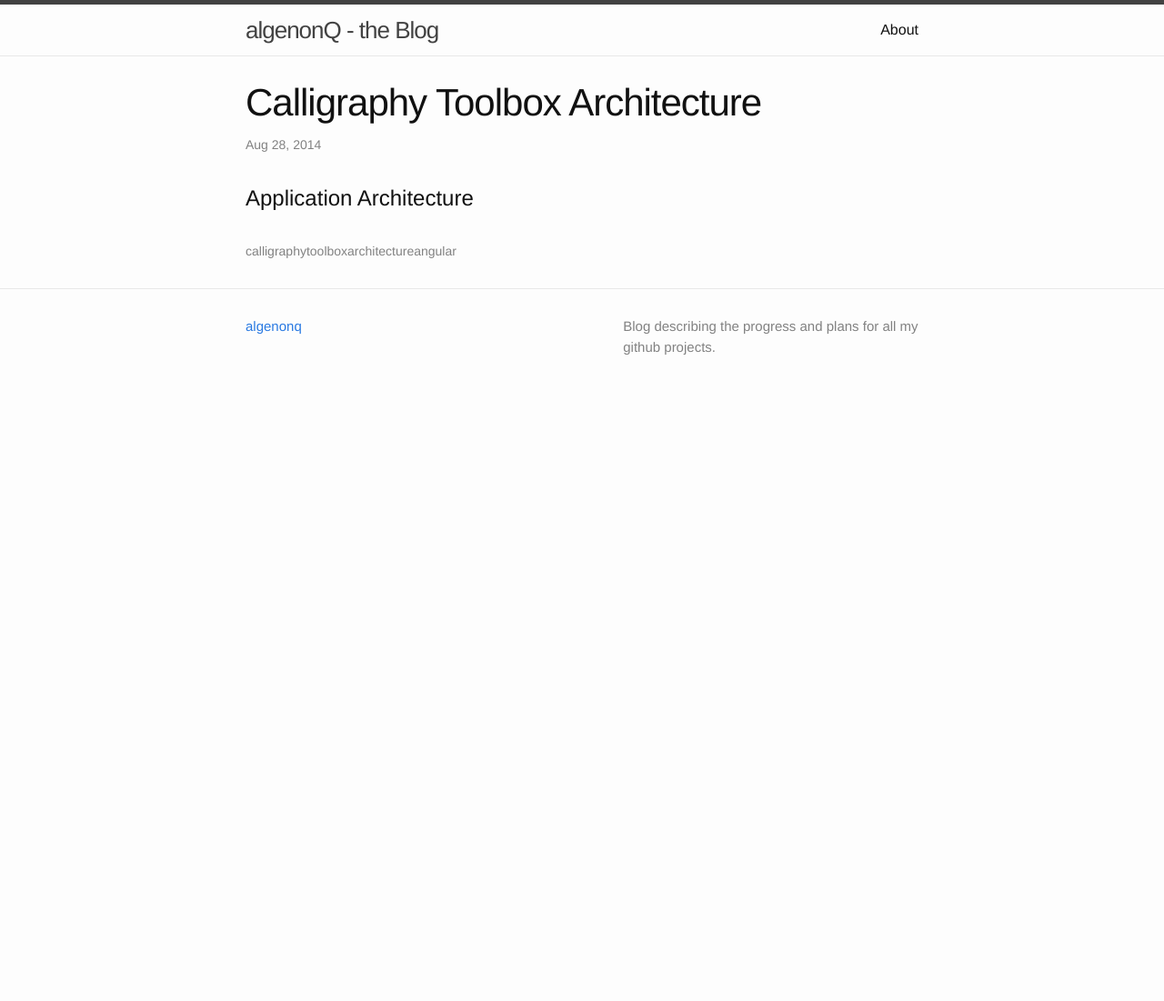
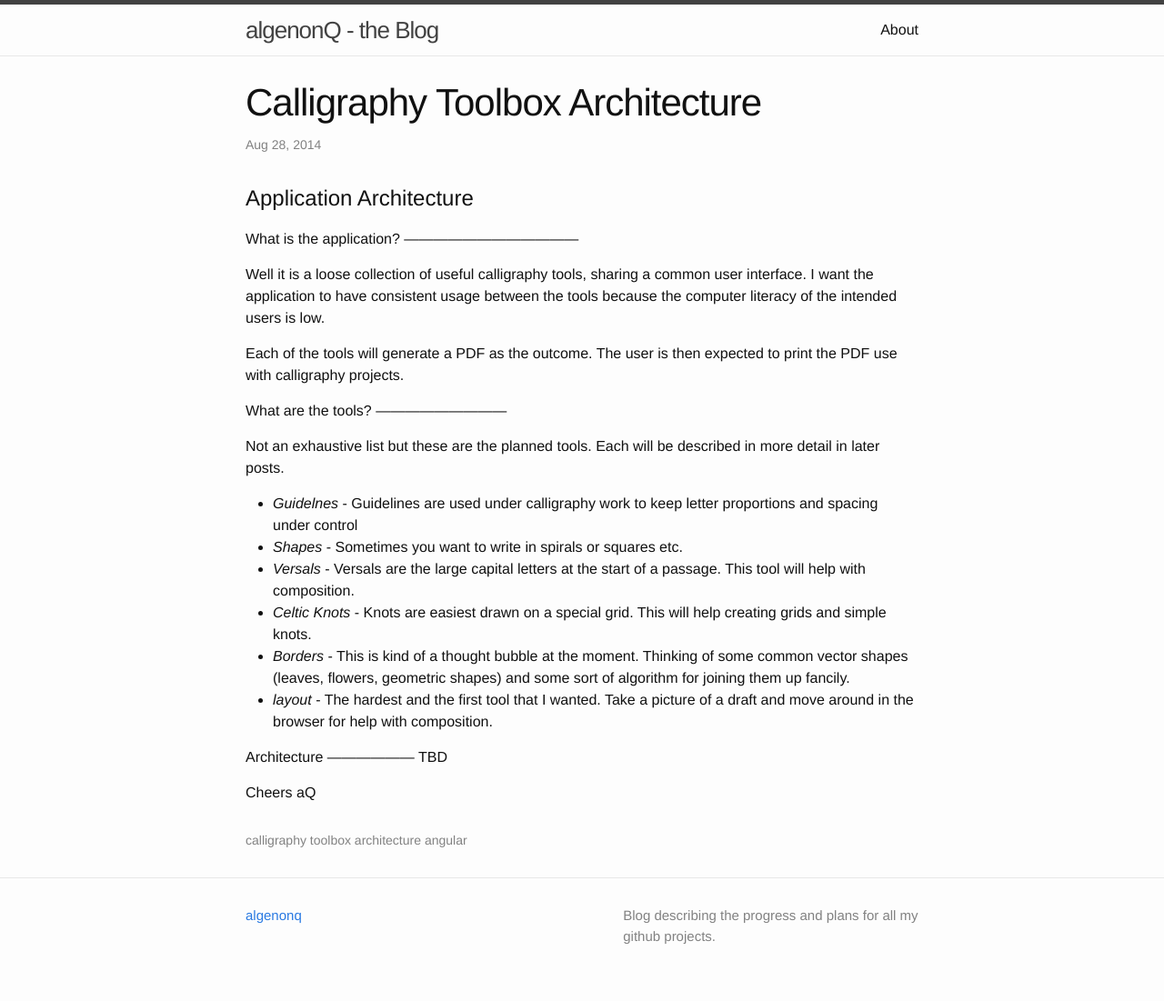
Before and after one commit to algenonq/algenonq.github.io, a Jekyll site: the page built from _posts/2014-08-28-architecture.markdown, in a window 1280 px wide. Shown: the whole page at 91% size. Built offline with Jekyll 4.4.1, drawn with Linux system fonts in a browser that asks for light colours; before the commit the page ends 900 px from its top, so only the background shows below that.

Commit message:
updated content of architecture

```diff
--- a/_posts/2014-08-28-architecture.markdown
+++ b/_posts/2014-08-28-architecture.markdown
@@ -2,8 +2,33 @@
 layout: post
 title: "Calligraphy Toolbox Architecture"
 categories: calligraphy toolbox angular web
-tags: ["calligraphy","toolbox","architecture","angular"]
+tags: ["calligraphy ","toolbox ","architecture ","angular "]
 comments: true
 ---
 
 #Application Architecture
+
+What is the application?
+————————————
+
+Well it is a loose collection of useful calligraphy tools, sharing a common user interface. I want the application to have consistent usage between the tools because the computer literacy of the intended users is low.
+
+Each of the tools will generate a PDF as the outcome. The user is then expected to print the PDF use with calligraphy projects.
+
+What are the tools?
+—————————
+
+Not an exhaustive list but these are the planned tools. Each will be described in more detail in later posts.
+
++ *Guidelnes* - Guidelines are used under calligraphy work to keep letter proportions and spacing under control
++ *Shapes* - Sometimes you want to write in spirals or squares etc.
++ *Versals* - Versals are the large capital letters at the start of a passage. This tool will help with composition.
++ *Celtic Knots* - Knots are easiest drawn on a special grid. This will help creating grids and simple knots.
++ *Borders* - This is kind of a thought bubble at the moment. Thinking of some common vector shapes (leaves, flowers, geometric shapes) and some sort of algorithm for joining them up fancily.
++ *layout* - The hardest and the first tool that I wanted. Take a picture of a draft and move around in the browser for help with composition.
+
+Architecture
+——————
+TBD
+
+Cheers aQ
```
